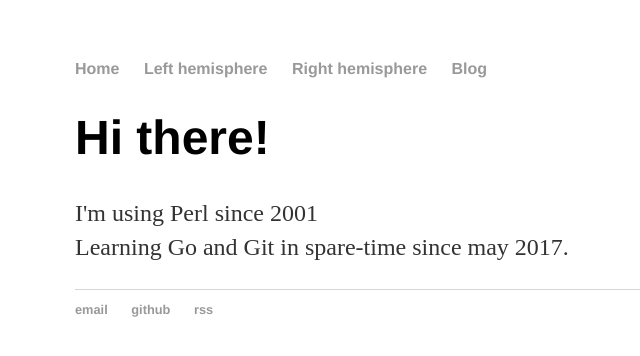
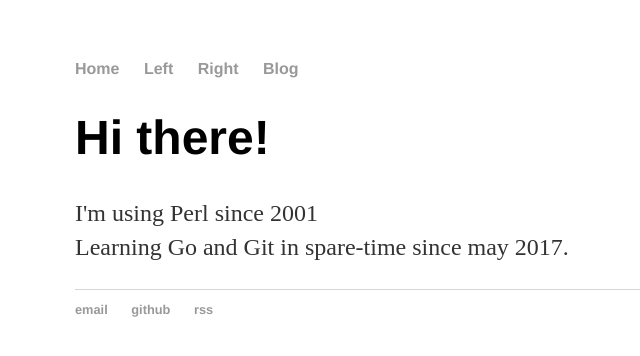
Before and after one commit to aa153/aa153.github.io, a Jekyll site: the page built from index.html, in a window 1280 px wide. Shown: the top 356 px of the page, without its empty margins (117-757 px from the left). Built offline with Jekyll 4.4.1, drawn with Linux system fonts in a browser that asks for light colours.

Commit message:
Update default.html

```diff
--- a/_layouts/default.html
+++ b/_layouts/default.html
@@ -8,8 +8,8 @@
 	<nav>
 	<ul>
        		<li><a href="/">Home</a></li>
-        	<li><a href="/left">Left hemisphere</a></li>
-       		<li><a href="/right">Right hemisphere</a></li>
+        	<li><a href="/left">Left</a></li>
+       		<li><a href="/right">Right</a></li>
        		<li><a href="/blog">Blog</a></li>
 	</ul>
 	</nav>
```
